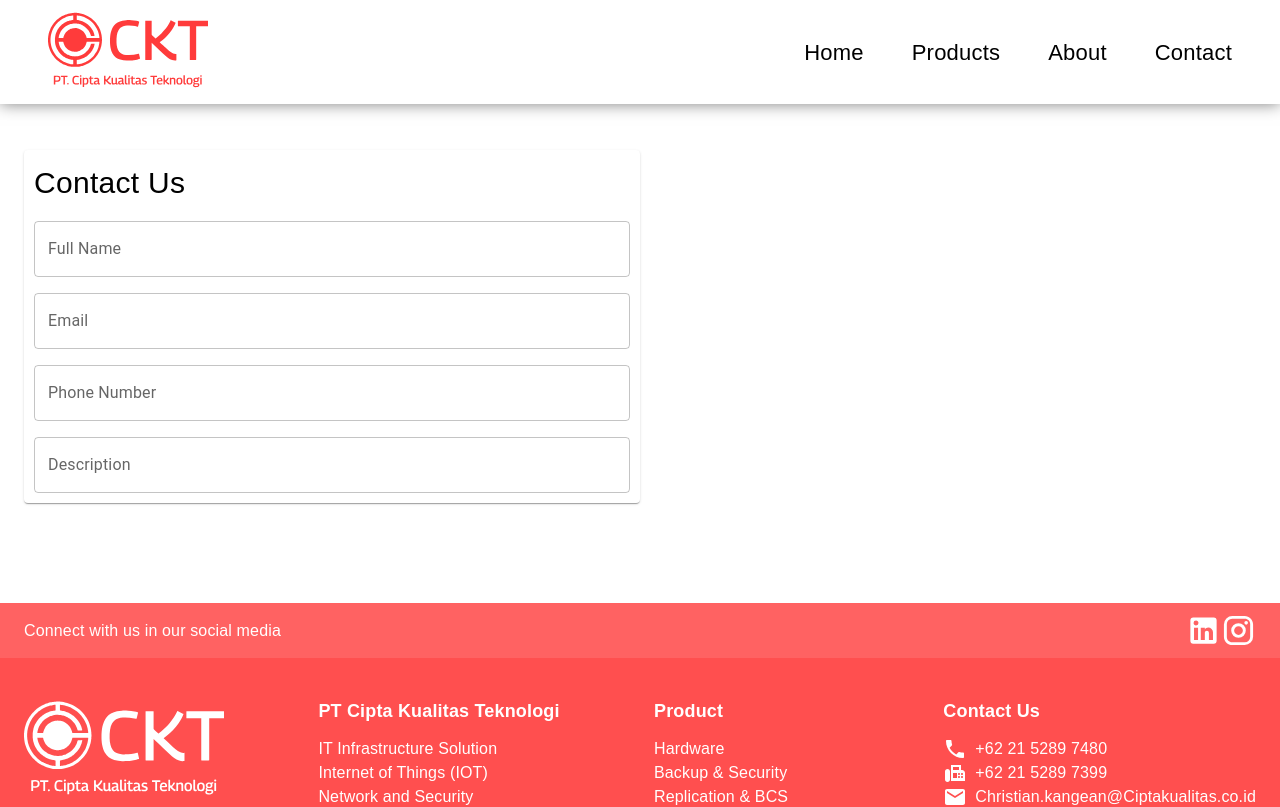
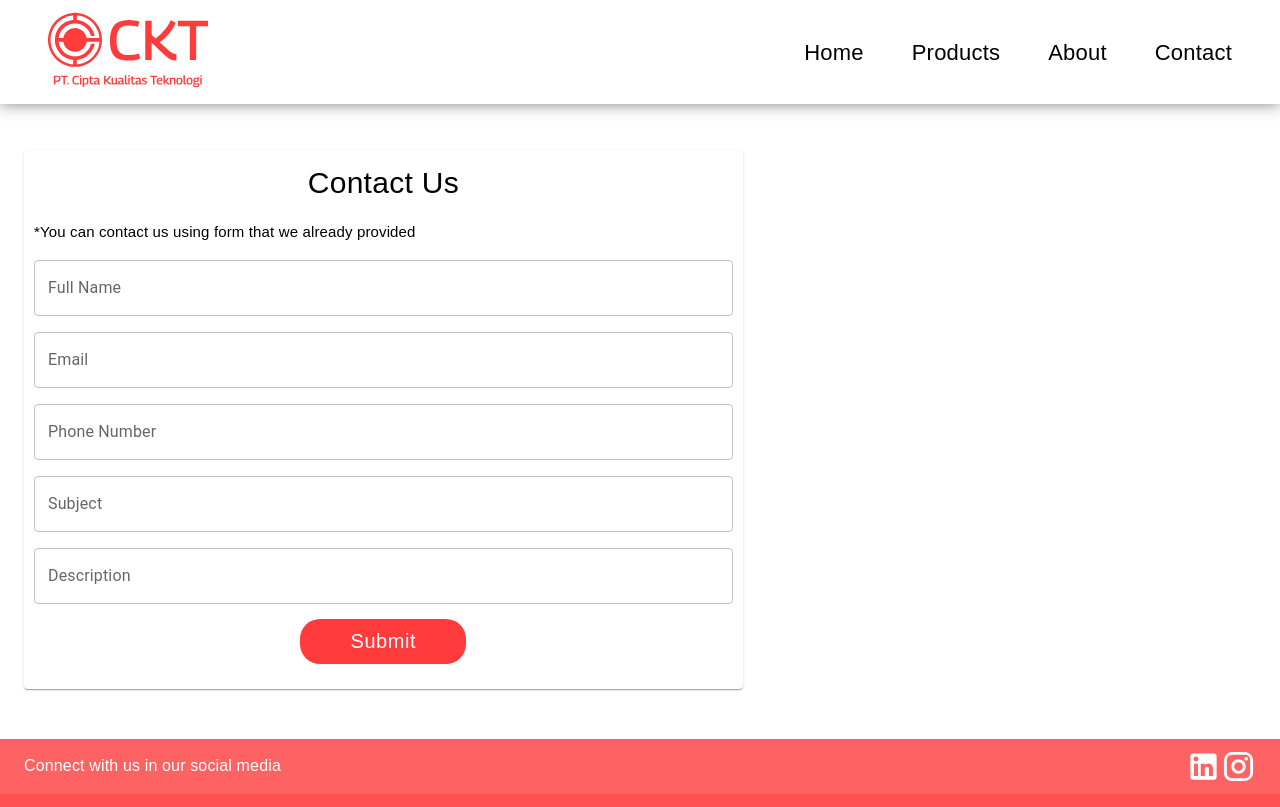
Before and after one commit to yanrie1201/PT.Cipta-Kualitas-Teknologi, a Next.js app in the folder website/: page /contact in a window 1280 px wide. Shown: the top 807 px of the page. Built offline with nearby package versions, Linux system fonts and the light colour scheme; a web font is replaced by a local one.

Commit message:
update contact

```diff
--- a/website/pages/contact.tsx
+++ b/website/pages/contact.tsx
@@ -7,6 +7,7 @@ import Navbar from '../components/navbar'
 import image1 from '../public/images/Logo/SVG/Logo A.svg'
 import styles from '../styles/contact.module.css'
 import {
+  Box,
   Container,
   Grid,
   Paper,
@@ -56,19 +57,37 @@ const About: NextPage = () => (
       <section className={styles.header}>
         <Container maxWidth="xl">
           <Grid container justifyContent="left" alignItems="center">
-            <Grid md={6}>
+            <Grid md={7}>
               <Paper sx={{ padding: '10px 10px' }}>
-                <FooterText color="#000" fsize="30px">
+                <FooterText color="#000" fsize="30px" textalign="center">
                   Contact Us
+                </FooterText>
+                <FooterText color="#000" fsize="15px">
+                  *You can contact us using form that we already provided
                 </FooterText>
                 <Stack direction="column" spacing={2}>
                   <CssTextField type="text" label="Full Name" />
                   <CssTextField type="text" label="Email" />
                   <CssTextField type="text" label="Phone Number" />
-                  <CssTextField type="text" label="Description" />
+                  <CssTextField type="text" label="Subject" />
+                  <CssTextField multiline type="text" label="Description" />
                 </Stack>
+                <Box
+                  display="flex"
+                  justifyContent="center"
+                  sx={{ padding: '10px 0px' }}
+                >
+                  <HomeButton
+                    width="fit-content"
+                    padding="5px 50px"
+                    fsize="20px"
+                  >
+                    Submit
+                  </HomeButton>
+                </Box>
               </Paper>
             </Grid>
+            <Grid md={5}></Grid>
           </Grid>
         </Container>
       </section>
--- a/website/styles/contact.module.css
+++ b/website/styles/contact.module.css
@@ -3,5 +3,5 @@
 
 .header {
   padding-top: 150px;
-  padding-bottom: 100px;
+  padding-bottom: 50px;
 }
```
